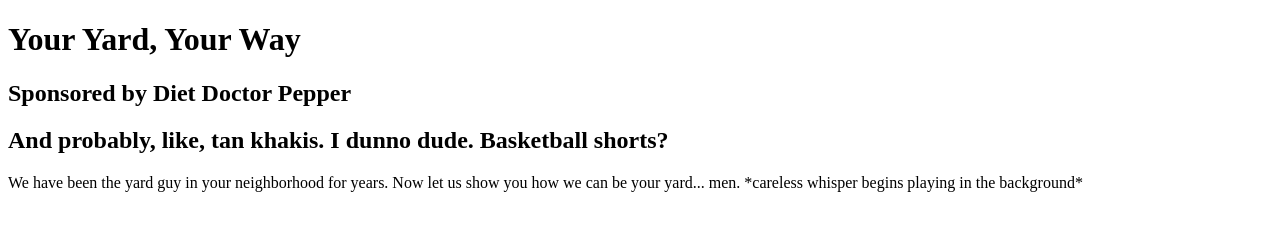
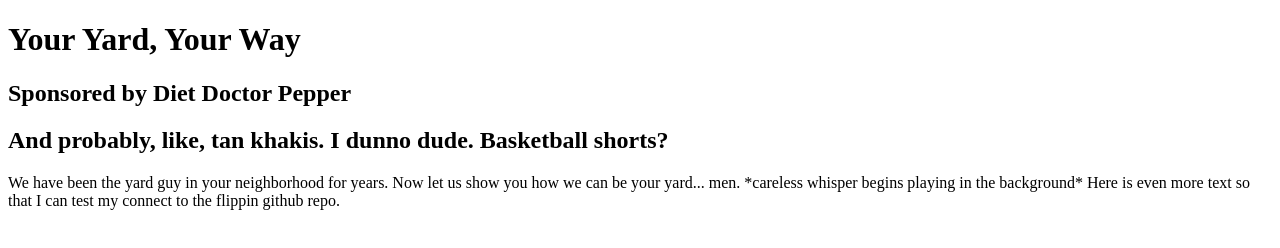
Before and after one commit to serenagirl431/website_1, a plain HTML site: page index.html in a window 1280 px wide. Drawn offline with Linux system fonts and the light colour scheme.

Commit message:
Testing connection to github repo

```diff
--- a/index.html
+++ b/index.html
@@ -9,6 +9,8 @@
     <h1>Your Yard, Your Way</h1>
     <h2>Sponsored by Diet Doctor Pepper</h2>
     <h2>And probably, like, tan khakis. I dunno dude. Basketball shorts?</h2>
-    <p>We have been the yard guy in your neighborhood for years. Now let us show you how we can be your yard... men. *careless whisper begins playing in the background*</p>
+    <p>We have been the yard guy in your neighborhood for years. Now let us show you how we can be your yard... men. *careless whisper begins playing in the background*
+        Here is even more text so that I can test my connect to the flippin github repo.
+    </p>
 </body>
 </html>
```
